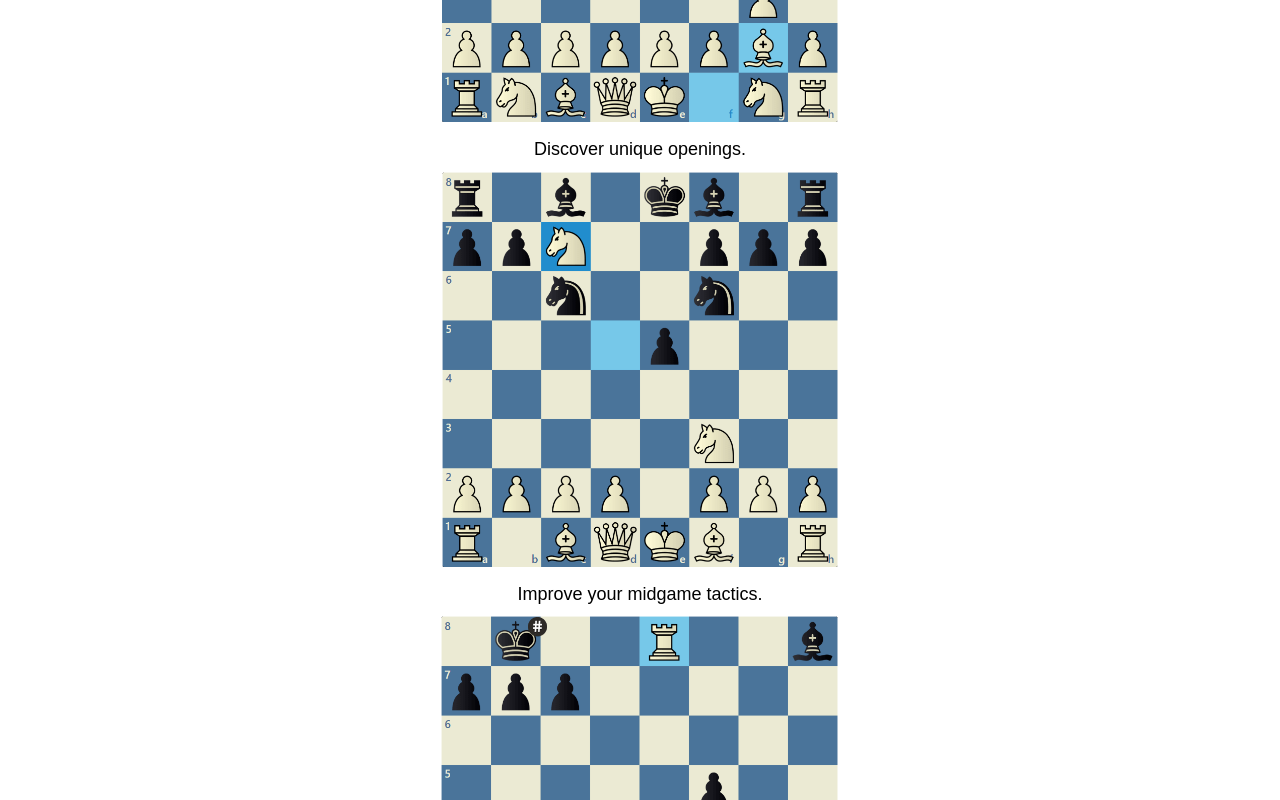
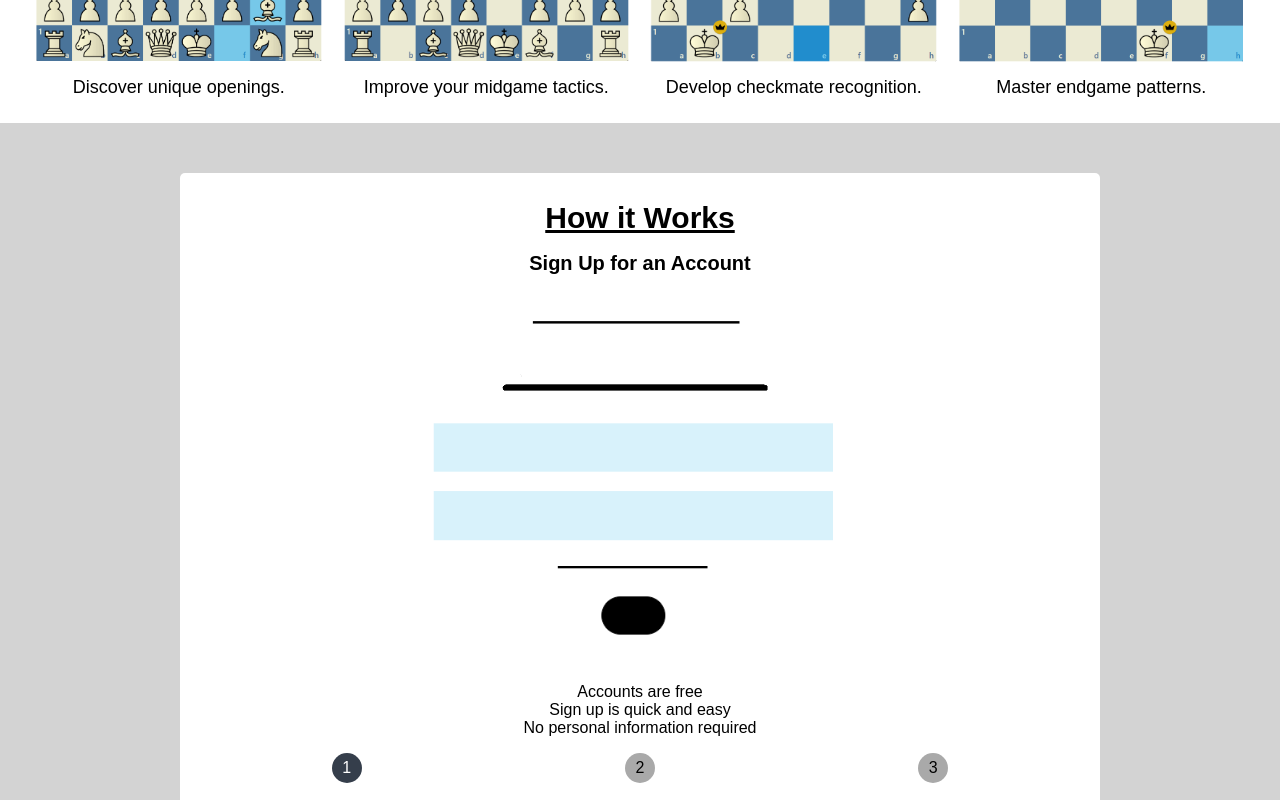
Before and after one commit to ZeshanQureshi/learn-chess, a Vue app: page / in a window 1280 px wide. Shown: the part 860-1660 px from the top of the page. Built offline with nearby package versions, Linux system fonts and the light colour scheme; a web font is replaced by a local one.

Commit message:
Completed Scroll Img

```diff
--- a/src/components/nav/HomePage.vue
+++ b/src/components/nav/HomePage.vue
@@ -15,6 +15,7 @@
   </div>
   <div class="block-two">
     <div class="center-one">
+      <h4>Learn Something New</h4>
       <div class="block-two-container">
         <div class="block-two-img">
           <img class="img2" src="homepage/homepage-fianchetto.png">
@@ -44,7 +45,7 @@
           <img class="img2" src="homepage/homepage-ladder.png">
         </div>
         <div class="block-two-text">
-          <p>Learn endgame patterns.</p>
+          <p>Master endgame patterns.</p>
         </div>
       </div>
     </div>
@@ -55,23 +56,45 @@
 
       <div class="block-three-slideshow">
         <div v-if="displayBlock3Img==1" class="block-three-img">
-          <h5>1. Sign Up for a Free Account</h5>
+          <h5>Sign Up for an Account</h5>
+          <img class="scroll-img" src="homepage/homepage-scroll-1.png">
+          <ul>
+            <li>Accounts are free</li>
+            <li>Sign up is quick and easy</li>
+            <li>No personal information required</li>
+          </ul>
         </div>
 
         <div v-if="displayBlock3Img==2" class="block-three-img">
-          <h5>2. Learn from each Lesson</h5>
+          <h5>Complete each Lesson</h5>
+          <img class="scroll-img" src="homepage/homepage-scroll-2.png">
+          <ul>
+            <li>Take notes on key information </li>
+            <li>More than 20 lessons available</li>
+            <li>Learn new tactics and strategies</li>
+          </ul>
         </div>
 
         <div v-if="displayBlock3Img==3" class="block-three-img">
-          <h5>3. Apply what you Learned</h5>
+          <h5>Apply what you Learned</h5>
+          <img class="scroll-img" src="homepage/homepage-scroll-3.png">
+          <ul>
+            <li>Try out a new opening</li>
+            <li></li>
+            <li>Play games online or over the board</li>
+            <li>Chess sets can be purchased at the Shop</li>
+          </ul>
         </div>
       </div>
 
       <div class="block-three-buttons">
         <div class="block-three-buttons-span">
-          <button @click="changeBlock3Img(1)" class="block-three-slideshow-button">1</button>
-          <button @click="changeBlock3Img(2)" class="block-three-slideshow-button">2</button>
-          <button @click="changeBlock3Img(3)" class="block-three-slideshow-button">3</button>
+          <button @click="changeBlock3Img(1)"
+          v-bind:class="{ 'block-three-active-button' : displayBlock3Img == 1}">1</button>
+          <button @click="changeBlock3Img(2)"
+          v-bind:class="{ 'block-three-active-button' : displayBlock3Img == 2}">2</button>
+          <button @click="changeBlock3Img(3)"
+          v-bind:class="{ 'block-three-active-button' : displayBlock3Img == 3}">3</button>
         </div>
       </div>
     </div>
@@ -116,8 +139,11 @@ h3 {
 h4 {
   line-height: 50px;
   font-size: 30px;
+  width: 100%;
 
   text-align: center;
+
+  text-decoration: underline;
 }
 
 h5 {
@@ -198,8 +224,10 @@ input {
 }
 
 .block-two-container {
-  width: 100%;
+  width: 25%;
   height: 100%;
+
+  float:left;
 }
 
 .block-two-text {
@@ -242,16 +270,16 @@ input {
 }
 
 .block-three {
-  background-color: white;
+  background-color: lightgray;
   color: black;
-  height: 600px;
+  height: 750px;
   width: 100%;
   box-sizing: border-box;
   padding: 50px 180px 50px 180px;
 }
 
 .block-three-center {
-  width: 50%;
+  min-width: 50%;
   height: 100%;
   margin: 0 auto;
 
@@ -262,10 +290,14 @@ input {
   padding: 20px;
 }
 
+.scroll-img {
+  width: 100%;
+  max-width: 500px;
+}
+
 .block-three-slideshow {
-  height: 400px;
+  height: 500px;
   width: 100%;
-  border: 1px black solid;
 }
 
  .block-three-img {
@@ -287,7 +319,16 @@ input {
   height: 100px;
 }
 
- .block-three-slideshow-button {
+.block-three-active-button {
+  background-color: rgb(53,62,75);
+  color: white;
+}
+
+.block-three-active-button:hover {
+  background-color: rgb(53,62,75);
+}
+
+button {
   height: 30px;
   width: 30px;
 
@@ -296,7 +337,7 @@ input {
   background-color: darkgray;
  }
 
- .block-three-slideshow-button:hover {
+ button:hover {
   background-color: lightgray;
  }
 
@@ -304,6 +345,10 @@ input {
   h1 {
     font-size: 30px;
     line-height: 100px;
+  }
+
+  ul {
+    padding-bottom: 30px;
   }
 
   .block-one {
@@ -352,6 +397,33 @@ input {
     max-width: 400px;
   }
 
+  .block-three {
+    padding: 0;
+    padding-top: 30px;
+    padding-bottom: 30px;
+
+    height: auto;
+  }
+  .block-three-center {
+    width: 90%;
+  }
+
+  .block-three-slideshow {
+    height: auto;
+    width: 100%;
+    padding: 10px 0 10px;
+  }
+
+  .block-three-img {
+    display: block;
+    width: 100%;
+    height: auto;
+    min-height: none;
+  }
+
+  .block-three-buttons {
+    height: auto;
+  }
 }
 
 </style>
```
